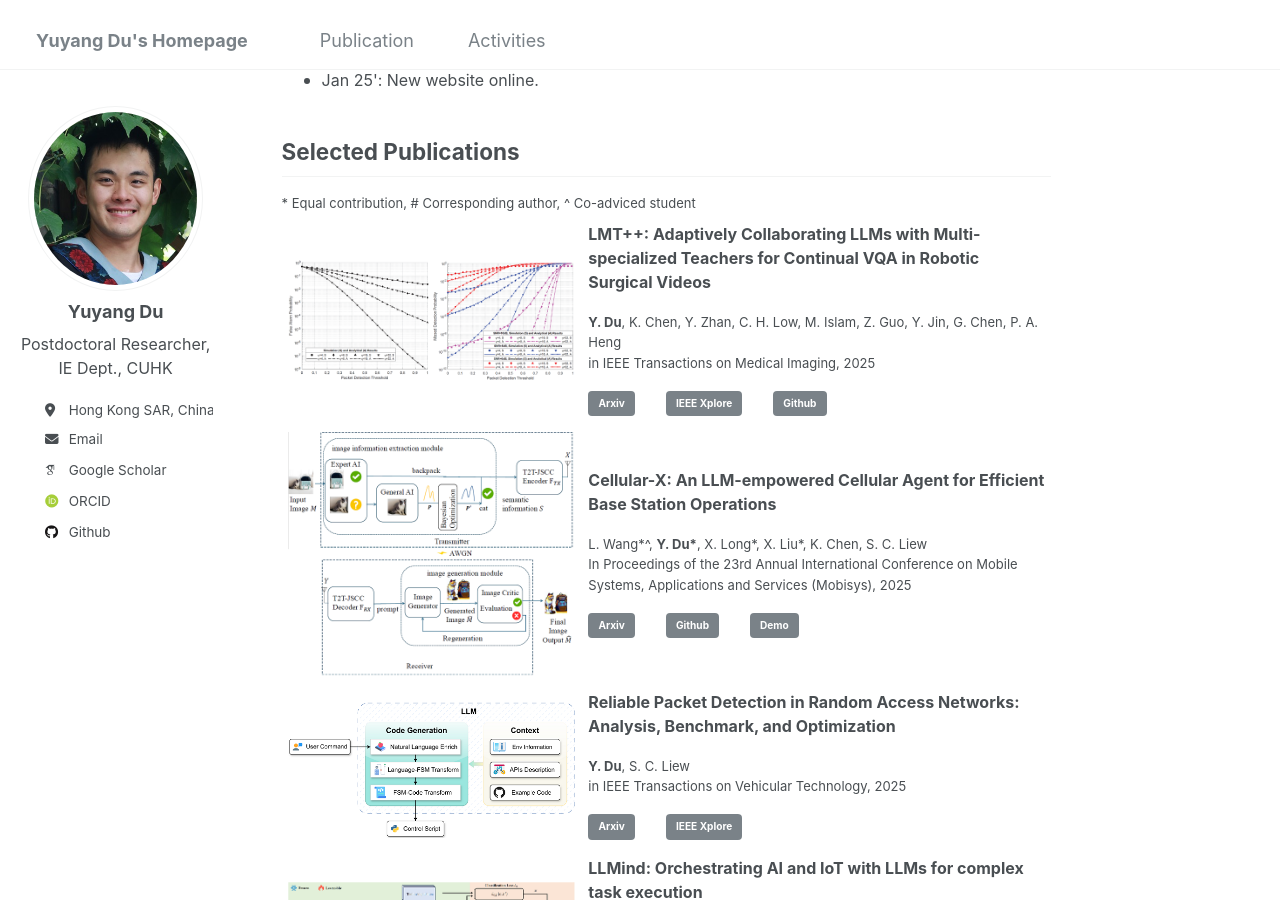
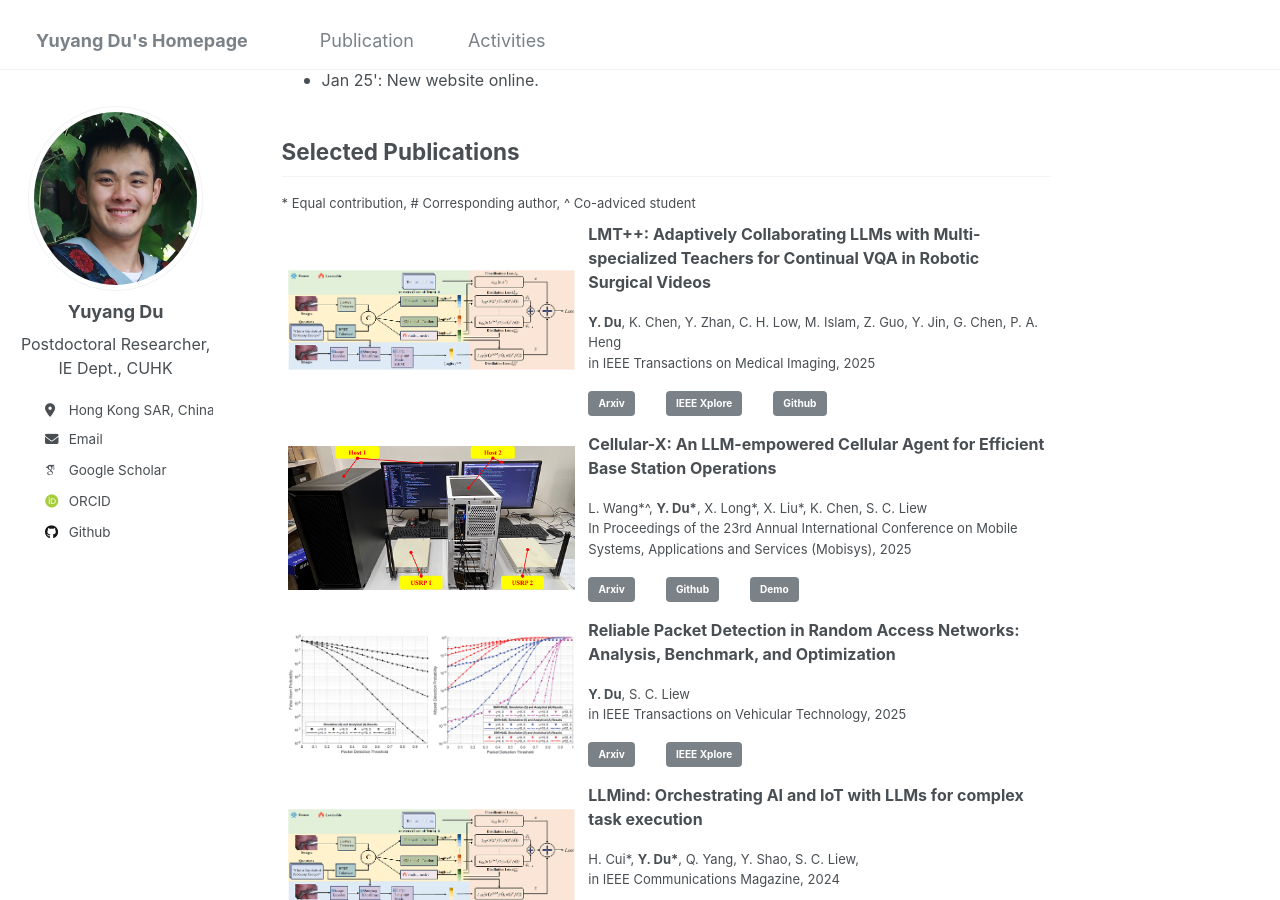
Before and after one commit to yuyangdu01/yuyangdu01.github.io, a Jekyll site: the page built from _pages/about.md, in a window 1280 px wide and 900 px high, scrolled down 559 px. Built offline with Jekyll 4.4.1, drawn with Linux system fonts in a browser that asks for light colours; some web fonts are replaced.

Commit message:
Update about.md

```diff
--- a/_pages/about.md
+++ b/_pages/about.md
@@ -33,7 +33,7 @@ Selected Publications <font size=3></font>
 <div>
   <table style="border-collapse: collapse; border: none;">
   <tr><td width="300" style="border: none;">
-  <div class="col-sm-5 col-md-4 col-lg-4 col-xl-4 m-auto"><img class="img-pub shadow-pub" src="images/1.png" width="400"></div>
+  <div class="col-sm-5 col-md-4 col-lg-4 col-xl-4 m-auto"><img class="img-pub shadow-pub" src="images/2.png" width="400"></div>
   </td>
   <td style="border: none;">
   <div class="col align-self-center pub">
@@ -45,7 +45,7 @@ Selected Publications <font size=3></font>
   </div>
   </td></tr>
   <tr><td width="300" style="border: none;">
-  <div class="col-sm-5 col-md-4 col-lg-4 col-xl-4 m-auto"><img class="img-pub shadow-pub" src="images/3.png" width="400"></div>
+  <div class="col-sm-5 col-md-4 col-lg-4 col-xl-4 m-auto"><img class="img-pub shadow-pub" src="images/4.png" width="400"></div>
   </td>
   <td style="border: none;">
   <div class="col align-self-center pub">
@@ -57,7 +57,7 @@ Selected Publications <font size=3></font>
   </div>
   </td></tr>
   <tr><td width="300" style="border: none;">
-  <div class="col-sm-5 col-md-4 col-lg-4 col-xl-4 m-auto"><img class="img-pub shadow-pub" src="images/5.png" width="400"></div>
+  <div class="col-sm-5 col-md-4 col-lg-4 col-xl-4 m-auto"><img class="img-pub shadow-pub" src="images/1.png" width="400"></div>
   </td>
   <td style="border: none;">
   <div class="col align-self-center pub">
```
